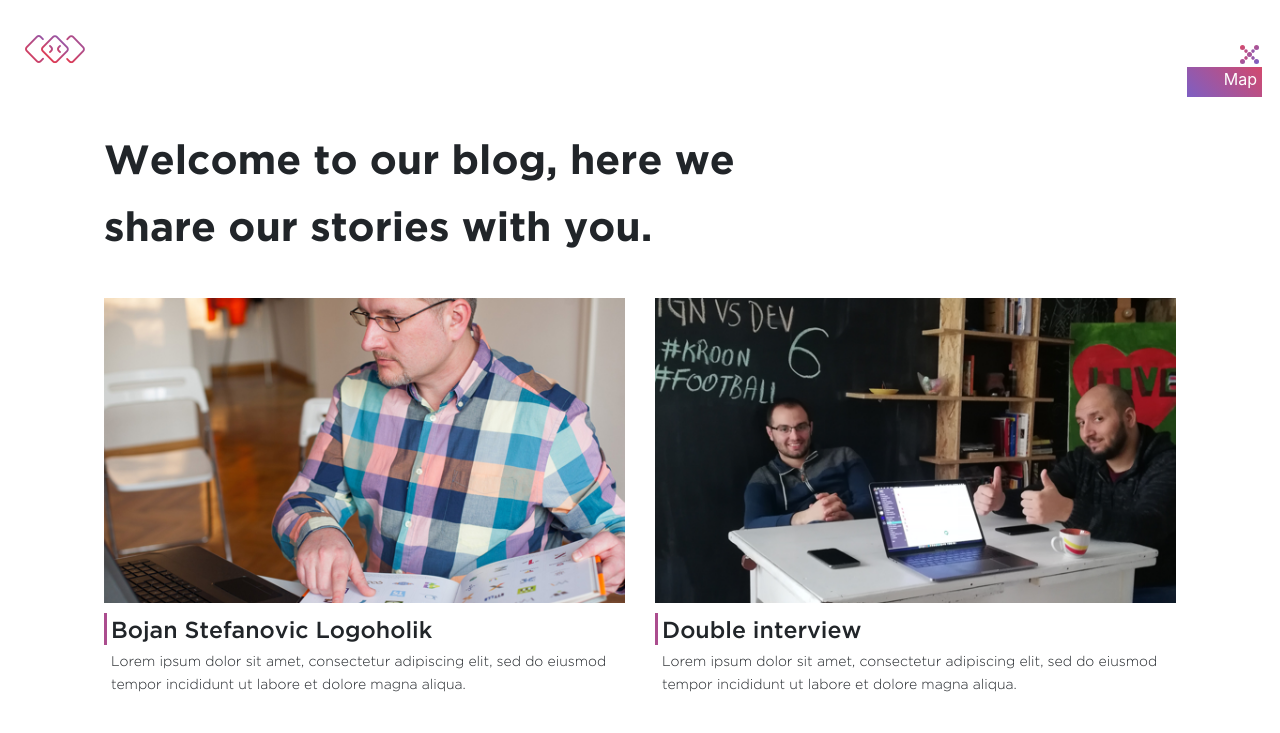
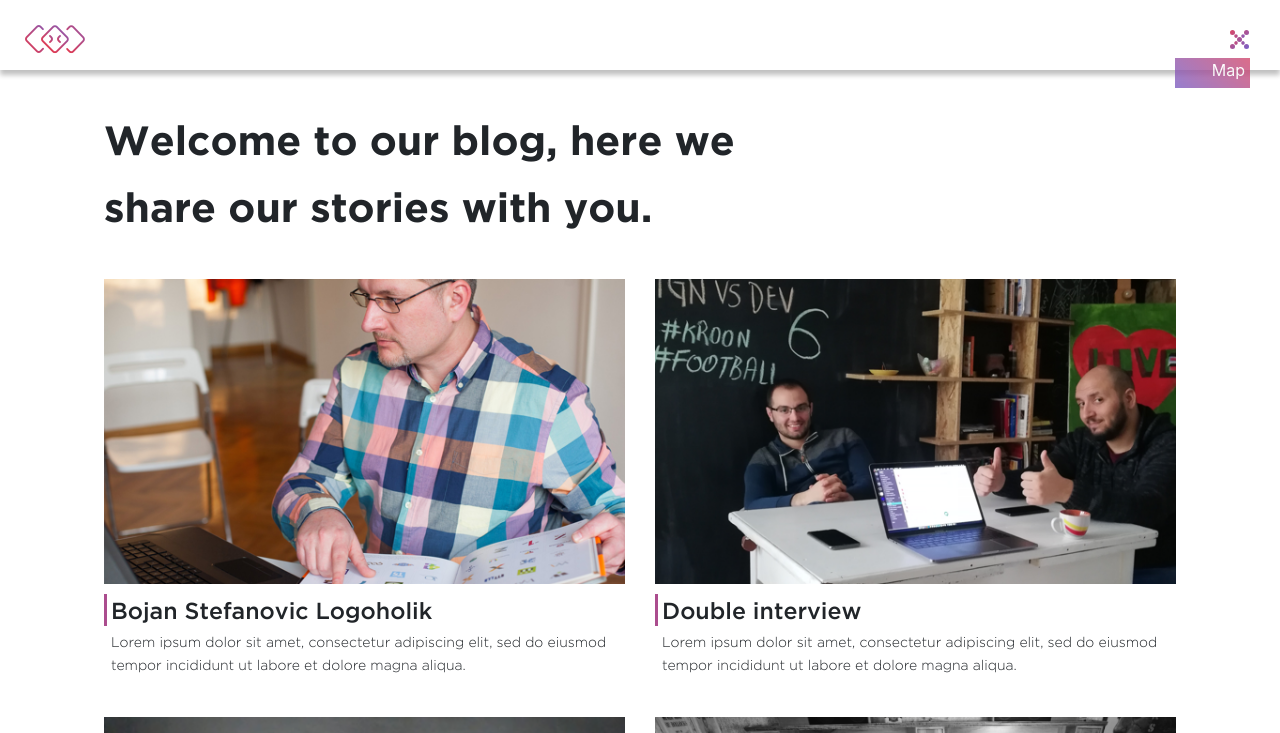
Before and after one commit to marijaVukovic/test-fe-dev, a plain HTML site: page index.html in a window 1280 px wide. Both pictures are taken after a click on the element 1244 px from the left and 49 px from the top of the page. Shown: the top 733 px of the page. Drawn offline with nearby package versions, Linux system fonts and the light colour scheme.

Commit message:
changed navbar

```diff
--- a/styles/main.css
+++ b/styles/main.css
@@ -5,12 +5,17 @@
 
 .container-fluid {
   padding: 10px;
+  margin-top: 100px;
 }
 
 .navbar {
-  padding: 15px !important;
-  margin-bottom: 30px;
-  margin-top: 10px;
+  position: fixed;
+  width: 100%;
+  background-color: white;
+  top: 0;
+  height: 70px;
+  z-index: 1000;
+  box-shadow: 0 5px 5px silver;
 }
 
 #dp {
@@ -18,11 +23,30 @@
   width: 75px;
   height: 30px;
   vertical-align: middle;
-  right: 18px;
-  top: 57px;
+  right: 10px;
+  top: 50px;
   display: none;
   text-align: end;
-  background-image: linear-gradient(45deg, #7D5FC3, #D3496D)
+  background-image: linear-gradient(45deg, #7D5FC3, #D3496D);
+  opacity: 0;
+  transform: scale(0);
+  transform-origin: 100% 0;
+  transition: transform .2s ease-in;
+}
+
+#dp.active {
+  display: block;
+  opacity: 0.8;
+  transform: scale(1);
+}
+
+#dp.active:hover {
+  opacity: 1;
+}
+
+#dp.active p:hover {
+  cursor: pointer;
+  color: #333333;
 }
 
 .dp-item {
@@ -32,13 +56,11 @@
 }
 
 .dp-item:hover {
-  color: #333333;
   text-decoration: none;
 }
 
 .logo {
   width: 45px;
-  cursor: pointer;
 }
 
 .header {
@@ -62,7 +84,7 @@
 }
 
 .story:hover .story-separator {
-  margin-top: 18px;
+  transform: translateY(.3em);
 }
 
 .story-thumbnail {
@@ -75,6 +97,7 @@
   margin-top: 5px;
   height: 25px;
   position: absolute;
+  transition: transform 0.2s ease-out;
 }
 
 .story-title {
@@ -101,6 +124,8 @@
   height: 21px;
   overflow: visible;
   cursor: pointer;
+  margin-right: 5px;
+  margin-top: -10px;
 }
 
 #x-menu svg {
@@ -133,17 +158,21 @@
   transform: scale(0.855) rotate(45deg);
 }
 
-#dp.active {
-  display: block;
-}
-
 /* Media Queries */
-
 
 @media (min-width: 768px) {
 
   .navbar {
     padding: 25px !important;
+  }
+
+  #dp {
+    right: 25px;
+    top: 58px;
+  }
+
+  #x-menu {
+    margin-right: 5px;
   }
 
   .container-fluid {
@@ -165,6 +194,11 @@
   .story-separator {
     margin-top: 10px;
     height: 32px;
+
+  }
+
+  .story:hover .story-separator {
+    transform: translateY(.5em);
   }
 
   .story-title {
@@ -188,6 +222,16 @@
 }
 
 @media (min-width: 992px) {
+
+  #dp {
+    right: 30px;
+    top: 58px;
+  }
+
+  #x-menu {
+    margin-right: 10px;
+  }
+
   .container-fluid {
     width: 90% !important;
   }
@@ -208,16 +252,15 @@
   .navbar {
     margin-bottom: 100px;
     padding: 30px !important;
-
-    /* margin: auto; */
   }
 
-  .logo {
-    width: 60px;
+  #dp {
+    right: 50px;
+    top: 63px;
   }
 
-  .x-menu {
-    width: 26px;
+  #x-menu {
+    margin-right: 25px;
   }
 
   .header {
@@ -243,6 +286,9 @@
   .story-separator {
     height: 55px;
     margin-top: 16px;
+  }
+  .story:hover .story-separator {
+    transform: translateY(.9em);
   }
  }
 
```
